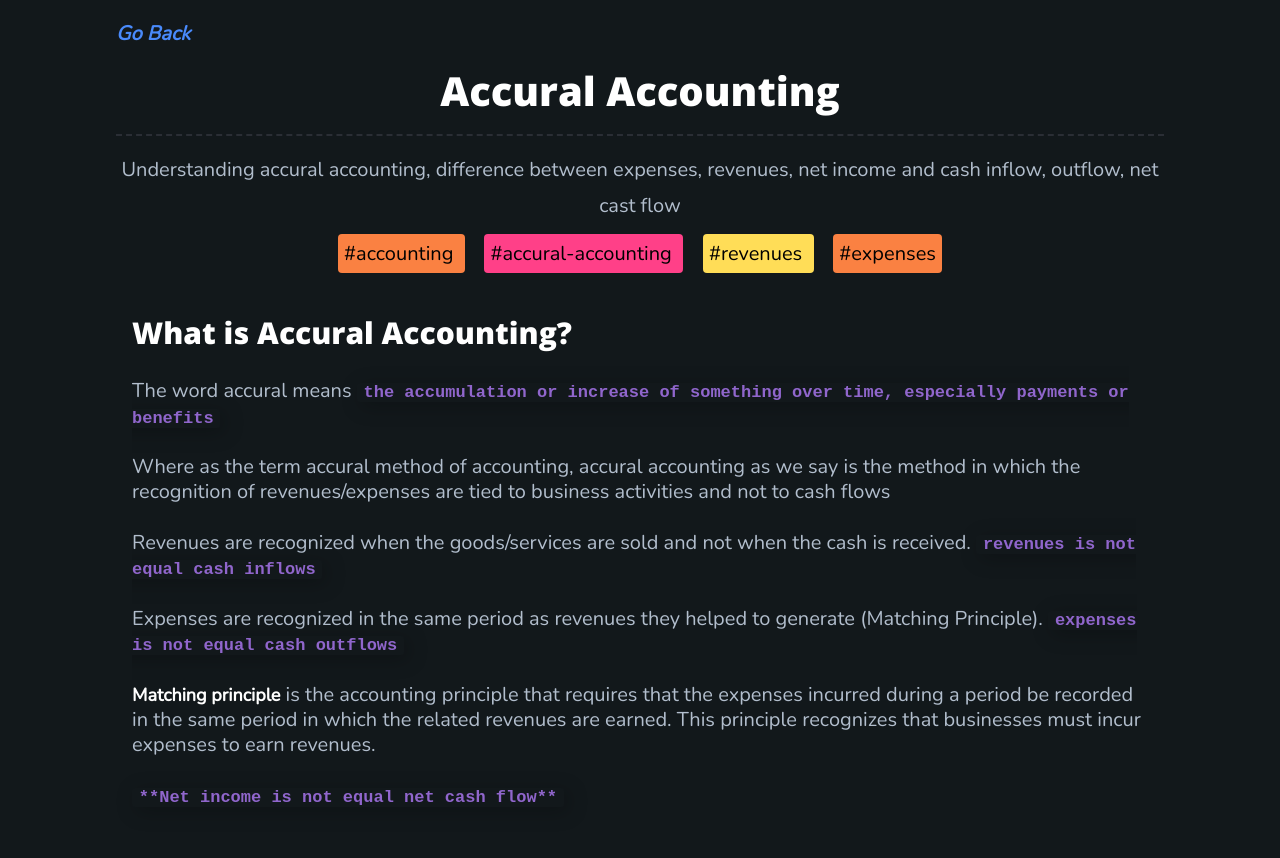
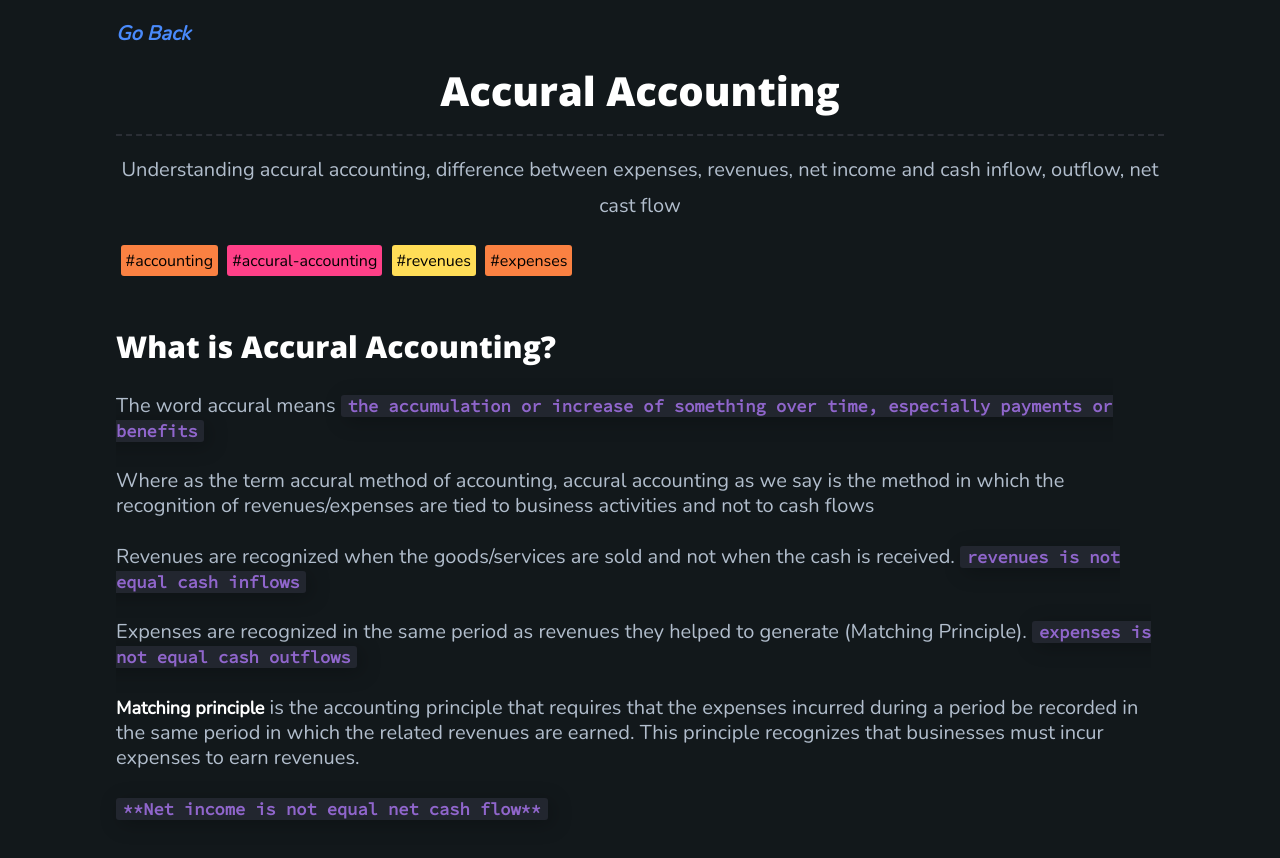
Before and after one commit to AkashSDas/mone, a Next.js app: page /accural_accounting in a window 1280 px wide. Shown: the top 858 px of the page. Built offline with nearby package versions, Linux system fonts and the light colour scheme.

Commit message:
change post padding

```diff
--- a/src/design/scss/content.scss
+++ b/src/design/scss/content.scss
@@ -17,9 +17,10 @@
   }
 
   .tag-grp .tag {
-    border-radius: 4px;
-    padding: 0.4rem;
+    border-radius: 3px;
+    padding: 0.3rem;
     margin: 1rem 0.6rem;
+    font-size: 1rem;
   }
 
   .content-article {
@@ -73,7 +74,7 @@
   }
 }
 
-.content {
+.post {
   .content-article {
     margin: 2rem 0rem;
 
@@ -85,7 +86,10 @@
   .tag-grp {
     display: flex;
     flex-wrap: wrap;
-    justify-content: center;
+    flex-direction: row;
+    justify-content: start;
+    align-items: stretch;
+    margin: 1rem 0rem;
 
     .tag {
       margin: 0.3rem;
@@ -101,7 +105,7 @@
 
 @media only screen and (max-width: 600px) {
   .post {
-    margin: auto 0rem;
+    margin: auto 1rem;
   }
 
   .post .content-article img:hover {
--- a/src/design/scss/fonts.scss
+++ b/src/design/scss/fonts.scss
@@ -17,3 +17,8 @@
   font-family: "Nunito";
   src: url(/fonts/Nunito/Nunito-Regular.ttf);
 }
+
+@font-face {
+  font-family: "Source Code Pro Mono";
+  src: url(/fonts/SourceCodeProMono/SourceCodePro-Regular.ttf);
+}
--- a/src/design/scss/theme.scss
+++ b/src/design/scss/theme.scss
@@ -54,7 +54,7 @@ $colors: (
   --font-head: "Open Sans", sans-serif;
   --font-body: "Nunito", sans-serif;
   --font-brand: "Monoton", sans-serif;
-  --font-code: "Open Sans", monospace;
+  --font-code: "Source Code Pro Mono", monospace;
 
   @include default-theme;
 }
@@ -100,22 +100,37 @@ hr {
   border-bottom: var(--h-border);
 }
 
+code {
+  background: var(--code-bg);
+  color: var(--purple);
+  padding: 0 0.4em;
+  border-radius: 3px;
+  font-size: 0.85em;
+  font-weight: 700;
+  box-shadow: var(--card-shadow);
+  font-family: var(--font-code);
+}
+
 pre {
   white-space: pre-wrap; /* Since CSS 2.1 */
   white-space: -moz-pre-wrap; /* Mozilla, since 1999 */
   white-space: -pre-wrap; /* Opera 4-6 */
   white-space: -o-pre-wrap; /* Opera 7 */
   word-wrap: break-word; /* Internet Explorer 5.5+ */
-}
+  box-shadow: var(--card-shadow);
+  transition: all 300ms ease-in-out;
+  border-radius: 3px;
+  font-family: var(--font-code);
 
-code {
-  // background: var(--code-bg);
-  color: var(--purple);
-  padding: 0 0.4em;
-  border-radius: 3px;
-  font-size: 0.85em;
-  font-weight: 700;
-  box-shadow: var(--card-shadow);
+  code {
+    background-color: var(--card-bg);
+    box-shadow: none;
+    font-family: var(--font-code);
+  }
+
+  &:hover {
+    transform: translateY(-3px);
+  }
 }
 
 p {
```
Also changed, not shown: public/fonts/SourceCodeProMono/SourceCodePro-Regular.ttf (added).
